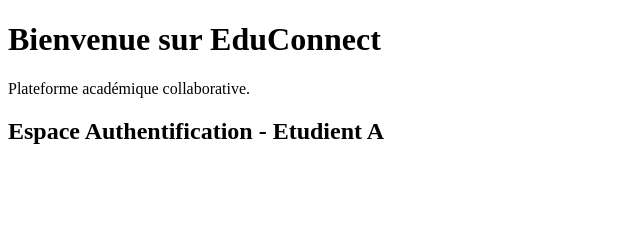
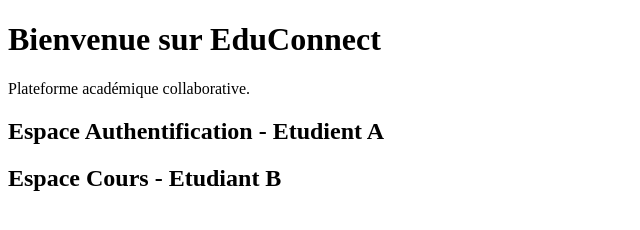
Before and after one commit to wissambounouira-gif/EduConnect, a plain HTML site: page index.html in a window 1280 px wide. Shown: the whole page, without its empty margins (0-640 px from the left). Drawn offline with Linux system fonts and the light colour scheme.

Commit message:
ajout cours etudiant b

```diff
--- a/index.html
+++ b/index.html
@@ -8,5 +8,6 @@
 <h1>Bienvenue sur EduConnect</h1>
 <p>Plateforme académique collaborative.</p>
 <h2>Espace Authentification - Etudient A<h2>
+<h2>Espace Cours - Etudiant B</h2>
 </body>
 </html>
```
